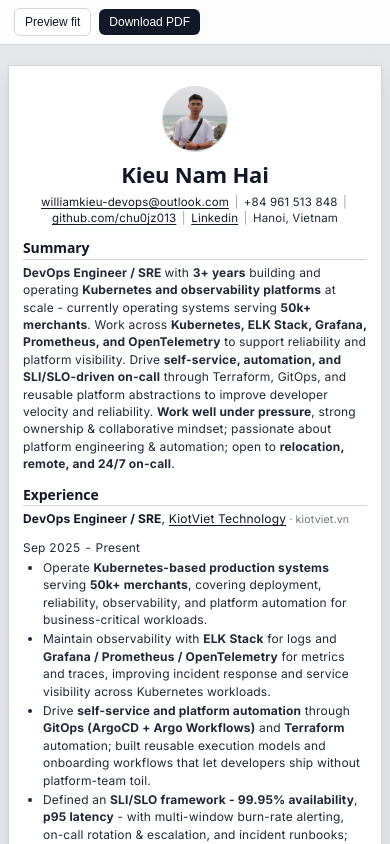
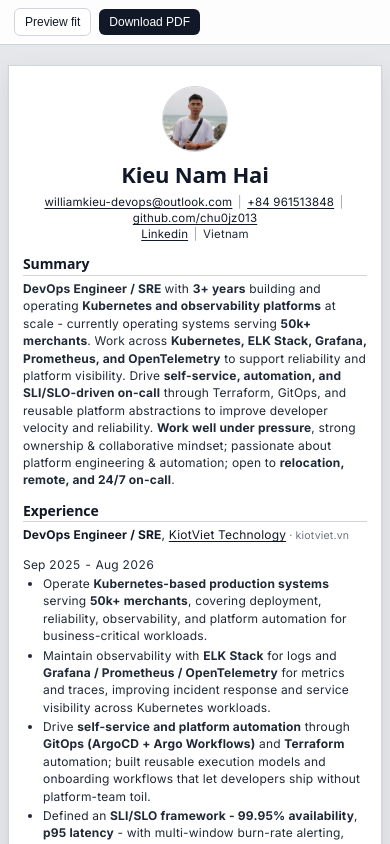
Before and after one commit to chu0jz013/banana-resume-as-code, a React (Vite) app: page / in a window 390 px wide. Shown: the top 844 px of the page. Built offline with nearby package versions, Linux system fonts and the light colour scheme.

Commit message:
feat: update contacts, KiotViet period, and add newLine line breaks
Add optional newLine flag to contacts and rich-text spans to force a line break. Phone gets a tel: link, location is now Vietnam, KiotViet ends Aug 2026.

```diff
--- a/resume.yaml
+++ b/resume.yaml
@@ -5,12 +5,14 @@ profile:
   contacts:
     - label: "williamkieu-devops@outlook.com"
       href: "mailto:williamkieu-devops@outlook.com"
-    - label: "+84 961 513 848"
+    - label: "+84 961513848"
+      href: "tel:+84961513848"
     - label: "github.com/chu0jz013"
       href: "https://github.com/chu0jz013"
     - label: "Linkedin"
       href: "https://www.linkedin.com/in/williamkieuu/"
-    - label: "Hanoi, Vietnam"
+      newLine: true
+    - label: "Vietnam"
 
 summary:
   - text: "DevOps Engineer / SRE "
@@ -42,7 +44,7 @@ experience:
   - title: "DevOps Engineer / SRE"
     company: "KiotViet Technology"
     companyUrl: "https://kiotviet.vn"
-    period: "Sep 2025 - Present"
+    period: "Sep 2025 - Aug 2026"
     bullets:
       - - text: "Operate "
         - text: "Kubernetes-based production systems"
@@ -142,7 +144,9 @@ education:
         - text: "FCTF - FPT Capture The Flag"
           marks: [bold]
           href: "https://iahn.fpt.edu.vn/du-an/fpt-capture-the-flag-fctf"
-        - text: " (iahn.fpt.edu.vn) - open-source CTF competition platform"
+        - text: " (iahn.fpt.edu.vn)"
+        - text: "- open-source CTF competition platform"
+          newLine: true
         - text: "; built "
         - text: "isolated per-contestant sandboxed containers"
           marks: [bold]
--- a/src/App.tsx
+++ b/src/App.tsx
@@ -325,11 +325,15 @@ function App() {
           <p className="contact">
             {activeResume.profile.contacts.map((contact, index) => (
               <Fragment key={`${contact.label}-${index}`}>
-                {index > 0 && (
-                  <>
-                    {' '}
-                    <span className="bar">|</span>{' '}
-                  </>
+                {contact.newLine ? (
+                  <br />
+                ) : (
+                  index > 0 && (
+                    <>
+                      {' '}
+                      <span className="bar">|</span>{' '}
+                    </>
+                  )
                 )}
                 {contact.href ? (
                   <a
@@ -517,7 +521,12 @@ function App() {
 }
 
 function renderRichText(richText: RichText) {
-  return richText.map((span, index) => <Fragment key={index}>{renderRichTextSpan(span)}</Fragment>)
+  return richText.map((span, index) => (
+    <Fragment key={index}>
+      {span.newLine && <br />}
+      {renderRichTextSpan(span)}
+    </Fragment>
+  ))
 }
 
 function renderRichTextSpan(span: RichTextSpan): ReactNode {
--- a/src/resume.generated.ts
+++ b/src/resume.generated.ts
@@ -14,7 +14,8 @@ export const resume: ResumeData = {
         "href": "mailto:williamkieu-devops@outlook.com"
       },
       {
-        "label": "+84 961 513 848"
+        "label": "+84 961513848",
+        "href": "tel:+84961513848"
       },
       {
         "label": "github.com/chu0jz013",
@@ -22,10 +23,11 @@ export const resume: ResumeData = {
       },
       {
         "label": "Linkedin",
-        "href": "https://www.linkedin.com/in/williamkieuu/"
+        "href": "https://www.linkedin.com/in/williamkieuu/",
+        "newLine": true
       },
       {
-        "label": "Hanoi, Vietnam"
+        "label": "Vietnam"
       }
     ]
   },
@@ -108,7 +110,7 @@ export const resume: ResumeData = {
       "title": "DevOps Engineer / SRE",
       "company": "KiotViet Technology",
       "companyUrl": "https://kiotviet.vn",
-      "period": "Sep 2025 - Present",
+      "period": "Sep 2025 - Aug 2026",
       "bullets": [
         [
           {
@@ -386,7 +388,11 @@ export const resume: ResumeData = {
             "href": "https://iahn.fpt.edu.vn/du-an/fpt-capture-the-flag-fctf"
           },
           {
-            "text": " (iahn.fpt.edu.vn) - open-source CTF competition platform"
+            "text": " (iahn.fpt.edu.vn)"
+          },
+          {
+            "text": "- open-source CTF competition platform",
+            "newLine": true
           },
           {
             "text": "; built "
--- a/src/resumeSchema.ts
+++ b/src/resumeSchema.ts
@@ -9,6 +9,7 @@ const richTextSpanSchema = z
     text: z.string().min(1),
     marks: z.array(markSchema).min(1).optional(),
     href: z.string().min(1).optional(),
+    newLine: z.boolean().optional(),
   })
   .strict()
 
@@ -27,6 +28,7 @@ const resumeSchema = z
               .object({
                 label: z.string().min(1),
                 href: z.string().min(1).optional(),
+                newLine: z.boolean().optional(),
               })
               .strict(),
           )
--- a/src/resumeTypes.ts
+++ b/src/resumeTypes.ts
@@ -4,6 +4,7 @@ export type RichTextSpan = {
   text: string
   marks?: TextMark[]
   href?: string
+  newLine?: boolean
 }
 
 export type RichText = RichTextSpan[]
@@ -11,6 +12,7 @@ export type RichText = RichTextSpan[]
 export type ContactItem = {
   label: string
   href?: string
+  newLine?: boolean
 }
 
 export type Profile = {
```
Also changed, not shown: 3 other files (tests, documents, lock files or other folders).
